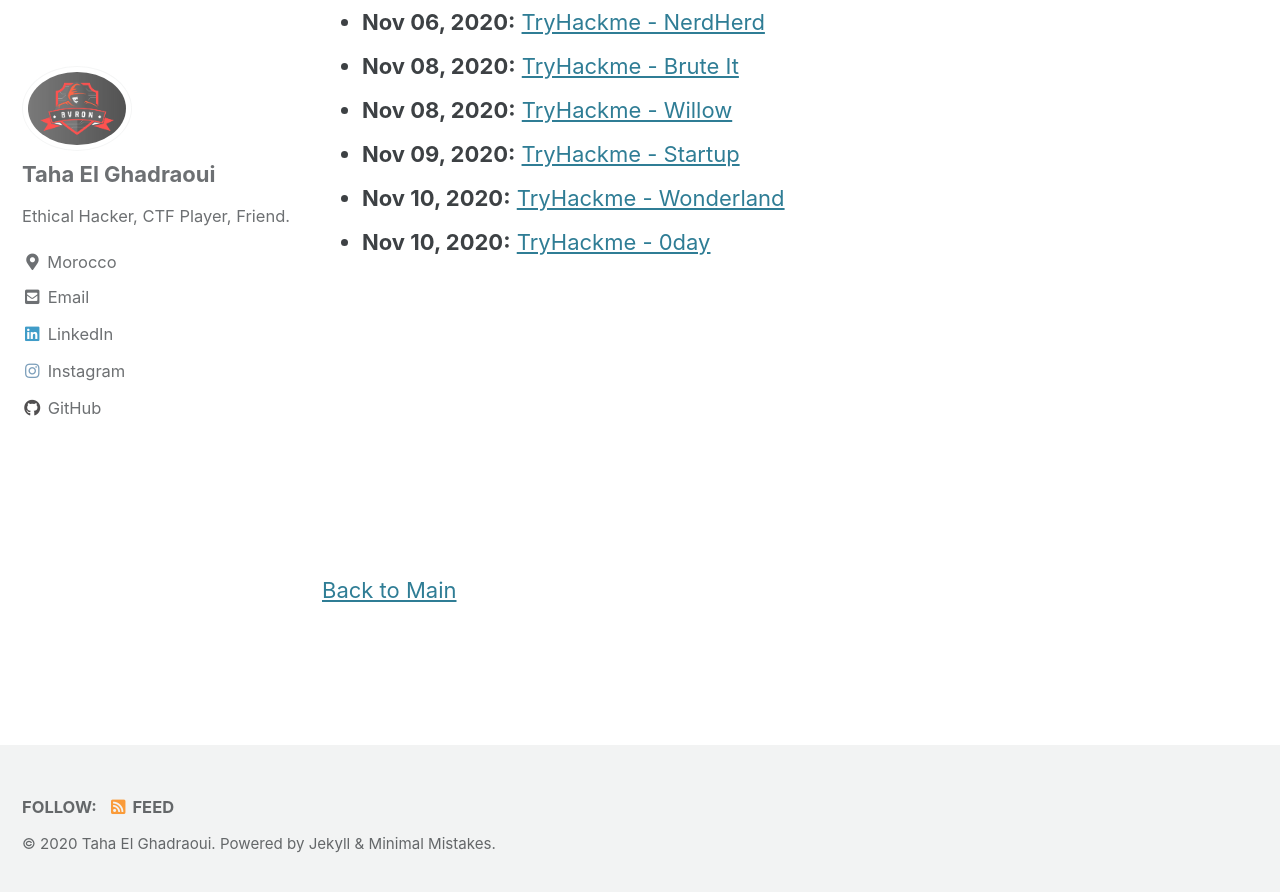
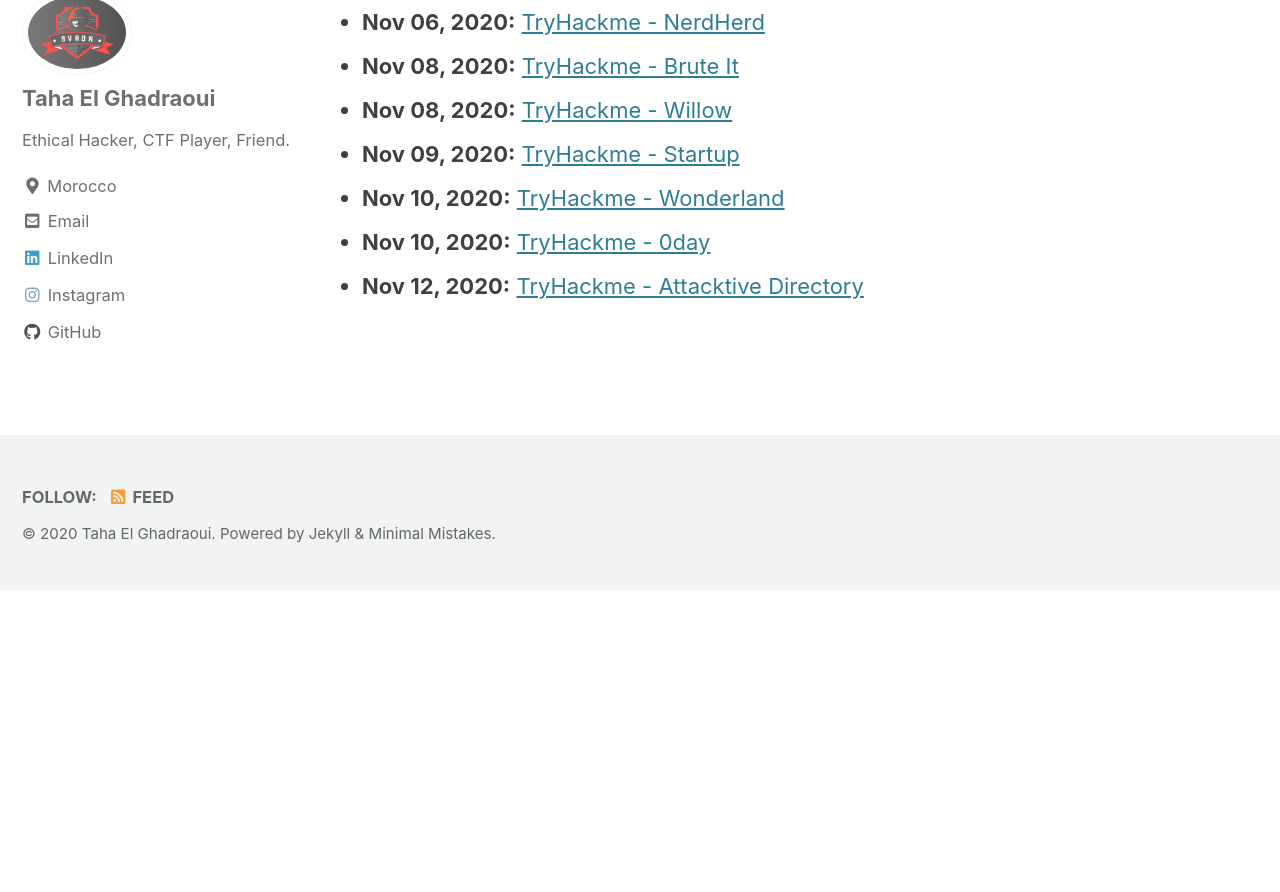
Before and after one commit to bvr0n/bvr0n.github.io, a Jekyll site: the page built from _pages/tryhackme-wr.md, in a window 1280 px wide and 900 px high, scrolled down 1274 px. Shown: the top 892 px of the window. Built offline with Jekyll 4.4.1, drawn with Linux system fonts in a browser that asks for light colours; cached includes are drawn as plain includes; after the commit the page ends 1863 px from its top, so only the background shows below that.

Commit message:
Update tryhackme-wr.md

```diff
--- a/_pages/tryhackme-wr.md
+++ b/_pages/tryhackme-wr.md
@@ -22,15 +22,4 @@
 - **Nov 09, 2020:** [TryHackme - Startup](../_posts/thm/2020-11-09-startup.md)
 - **Nov 10, 2020:** [TryHackme - Wonderland](../_posts/thm/2020-11-10-wonderland.md)
 - **Nov 10, 2020:** [TryHackme - 0day](../_posts/thm/2020-11-10-0day.md)
-
-<br>
-<br>
-<br>
-<br>
-<br>
-<br>
-<br>
-<br>
-
-
-[Back to Main](https://bvr0n.github.io/)
+- **Nov 12, 2020:** [TryHackme - Attacktive Directory](../_posts/thm/2020-11-12-attacktivedir.md)
```
